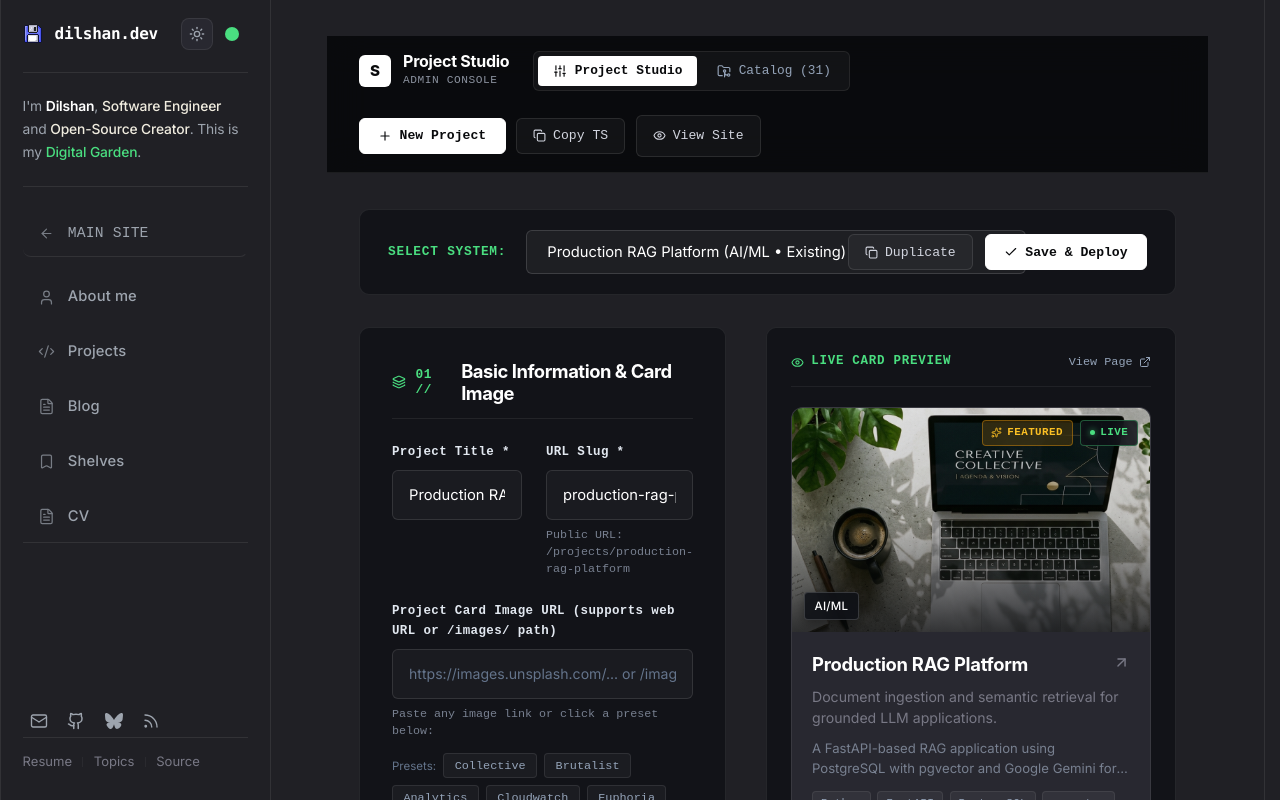
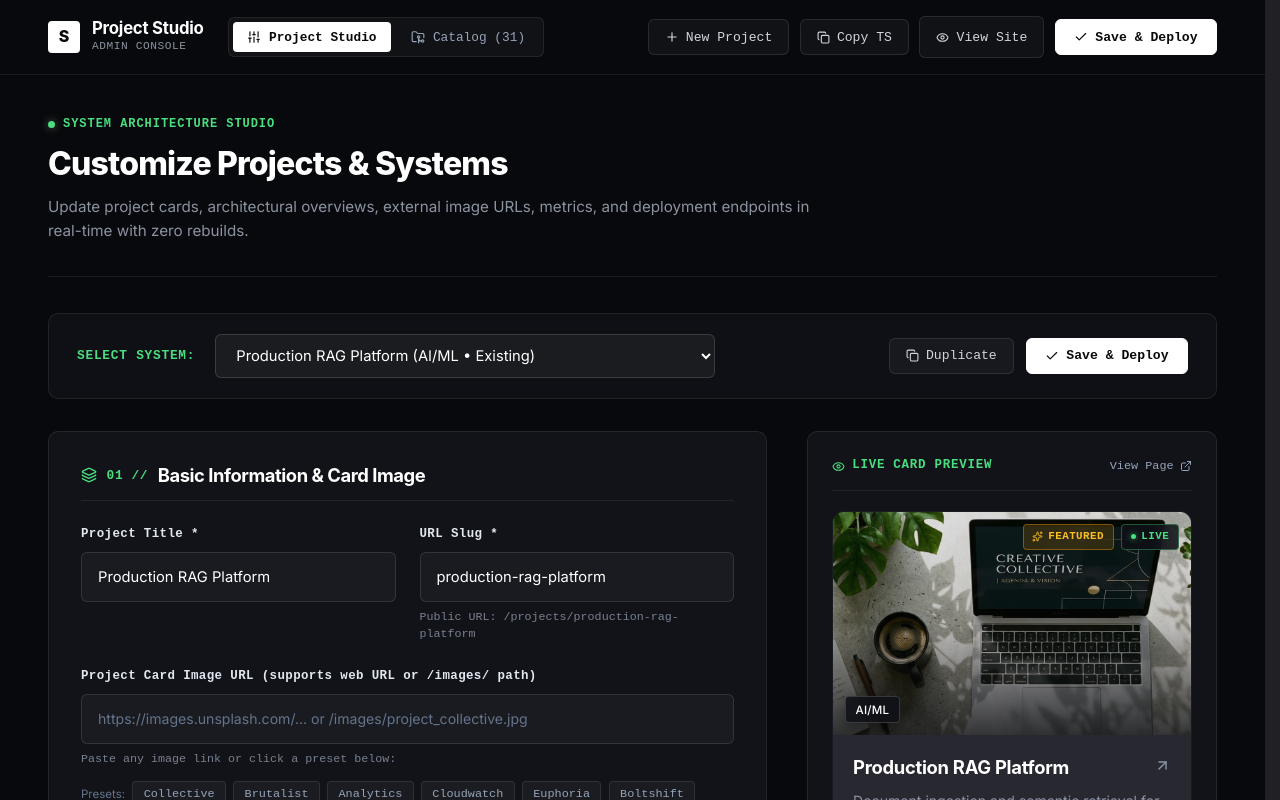
Before and after one commit to dilshandevxx/dilshan-personal-portfolio, a Next.js app: page /admin in a window 1280 px wide. Shown: the top 800 px of the page. Built offline with nearby package versions, Linux system fonts and the light colour scheme; a web font is replaced by a local one.

Commit message:
fix(admin): remove legacy sidebar wrapper from admin page, make full-width with opaque header and image preview

```diff
--- a/src/app/admin/admin.module.css
+++ b/src/app/admin/admin.module.css
@@ -1,12 +1,14 @@
-/* Studio Admin Console — Clean Typography & Effortless Customization (No Slide Panels) */
+/* Studio Admin Console — Clean Editorial SkyLabs Aesthetic (Full Width, Zero Sidebars) */
 
 .adminRoot {
   min-height: 100vh;
-  background-color: var(--color-background, #090a0c);
-  color: var(--color-text, #d2d5df);
+  background-color: #08090c;
+  color: #d2d5df;
   font-family: var(--font-body, -apple-system, BlinkMacSystemFont, "Segoe UI", Roboto, sans-serif);
   padding-bottom: 8rem;
   -webkit-font-smoothing: antialiased;
+  width: 100%;
+  box-sizing: border-box;
 }
 
 /* ------------------------------------------------------------- */
@@ -15,12 +17,18 @@
 .topBar {
   position: sticky;
   top: 0;
-  z-index: 50;
-  background-color: rgba(9, 10, 12, 0.95);
-  backdrop-filter: blur(18px);
-  -webkit-backdrop-filter: blur(18px);
+  z-index: 100;
+  background-color: #08090c;
   border-bottom: 1px solid rgba(255, 255, 255, 0.08);
-  padding: 0.95rem 2rem;
+  padding: 1rem 3rem;
+  width: 100%;
+  box-sizing: border-box;
+}
+
+@media (max-width: 900px) {
+  .topBar {
+    padding: 0.9rem 1.25rem;
+  }
 }
 
 .topBarInner {
@@ -50,15 +58,15 @@
 .brandLogoBadge {
   width: 32px;
   height: 32px;
-  border-radius: 6px;
+  border-radius: 4px;
   background-color: #ffffff;
-  color: #090a0c;
+  color: #08090c;
   display: flex;
   align-items: center;
   justify-content: center;
   font-family: var(--font-display, "Plus Jakarta Sans", sans-serif);
   font-weight: 800;
-  font-size: 0.95rem;
+  font-size: 1rem;
 }
 
 .brandTitleGroup {
@@ -68,7 +76,7 @@
 
 .brandTitle {
   font-family: var(--font-display, "Plus Jakarta Sans", "Outfit", sans-serif);
-  font-size: 1rem;
+  font-size: 1.05rem;
   font-weight: 700;
   color: #ffffff;
   letter-spacing: -0.015em;
@@ -172,13 +180,66 @@
 }
 
 /* ------------------------------------------------------------- */
-/* MAIN CONTAINER                                                */
+/* MAIN CONTAINER & HERO HEADER                                  */
 /* ------------------------------------------------------------- */
 .mainContainer {
   max-width: 1440px;
   margin: 0 auto;
-  padding: 2.25rem 2rem 0;
+  padding: 2.5rem 3rem 0;
   box-sizing: border-box;
+}
+
+@media (max-width: 900px) {
+  .mainContainer {
+    padding: 1.75rem 1.25rem 0;
+  }
+}
+
+.heroHeader {
+  display: flex;
+  flex-direction: column;
+  gap: 0.75rem;
+  margin-bottom: 2.25rem;
+  padding-bottom: 2rem;
+  border-bottom: 1px solid rgba(255, 255, 255, 0.08);
+}
+
+.heroTag {
+  display: inline-flex;
+  align-items: center;
+  gap: 0.5rem;
+  font-family: var(--font-mono, monospace);
+  font-size: 0.75rem;
+  font-weight: 600;
+  color: var(--color-primary, #8bb397);
+  letter-spacing: 0.08em;
+  text-transform: uppercase;
+}
+
+.heroTagDot {
+  width: 7px;
+  height: 7px;
+  border-radius: 50%;
+  background-color: var(--color-primary, #8bb397);
+  box-shadow: 0 0 8px rgba(139, 179, 151, 0.6);
+}
+
+.heroTitle {
+  font-family: var(--font-display, "Plus Jakarta Sans", sans-serif);
+  font-size: 2rem;
+  font-weight: 800;
+  color: #ffffff;
+  letter-spacing: -0.025em;
+  margin: 0;
+  line-height: 1.15;
+}
+
+.heroSubtitle {
+  font-size: 0.95rem;
+  color: #8c93a0;
+  max-width: 780px;
+  line-height: 1.6;
+  margin: 0;
 }
 
 /* ------------------------------------------------------------- */
@@ -196,7 +257,7 @@
   align-items: center;
   justify-content: space-between;
   gap: 1.5rem;
-  background: #121318;
+  background: #0f1015;
   border: 1px solid rgba(255, 255, 255, 0.08);
   border-radius: 10px;
   padding: 1.25rem 1.75rem;
@@ -409,6 +470,87 @@
   background: rgba(255, 255, 255, 0.1);
   color: #ffffff;
   border-color: rgba(255, 255, 255, 0.25);
+}
+
+.presetPillActive {
+  background: #ffffff;
+  color: #08090c;
+  border-color: #ffffff;
+  font-weight: 600;
+}
+
+/* Image Thumbnail Live Preview Box */
+.thumbnailBanner {
+  display: flex;
+  align-items: center;
+  gap: 1.25rem;
+  padding: 0.9rem 1.15rem;
+  background: rgba(255, 255, 255, 0.03);
+  border: 1px solid rgba(255, 255, 255, 0.1);
+  border-radius: 8px;
+  margin-top: 0.85rem;
+}
+
+.thumbnailImg {
+  width: 90px;
+  height: 60px;
+  object-fit: cover;
+  border-radius: 6px;
+  border: 1px solid rgba(255, 255, 255, 0.15);
+  background-color: #121318;
+  flex-shrink: 0;
+}
+
+.thumbnailMeta {
+  display: flex;
+  flex-direction: column;
+  gap: 0.35rem;
+  flex: 1;
+  min-width: 0;
+}
+
+.thumbnailStatus {
+  display: inline-flex;
+  align-items: center;
+  gap: 0.4rem;
+  font-family: var(--font-mono, monospace);
+  font-size: 0.72rem;
+  color: #4ade80;
+  font-weight: 600;
+  letter-spacing: 0.04em;
+}
+
+.thumbnailUrl {
+  font-family: var(--font-mono, monospace);
+  font-size: 0.73rem;
+  color: #8c93a0;
+  white-space: nowrap;
+  overflow: hidden;
+  text-overflow: ellipsis;
+}
+
+.thumbnailActions {
+  display: flex;
+  align-items: center;
+  gap: 0.5rem;
+}
+
+.thumbnailActionBtn {
+  background: transparent;
+  border: 1px solid rgba(255, 255, 255, 0.12);
+  border-radius: 4px;
+  padding: 0.3rem 0.65rem;
+  font-family: var(--font-mono, monospace);
+  font-size: 0.72rem;
+  color: #cbd5e1;
+  cursor: pointer;
+  text-decoration: none;
+  transition: all 0.15s ease;
+}
+
+.thumbnailActionBtn:hover {
+  background: rgba(255, 255, 255, 0.08);
+  color: #ffffff;
 }
 
 /* Quick Tag Chips */
--- a/src/app/admin/page.tsx
+++ b/src/app/admin/page.tsx
@@ -534,7 +534,7 @@ export default function AdminPage() {
             <button
               type="button"
               onClick={handleStartNewProject}
-              className={styles.primaryBtn}
+              className={styles.secondaryBtn}
             >
               <Plus size={14} />
               <span>New Project</span>
@@ -554,6 +554,16 @@ export default function AdminPage() {
               <Eye size={13} />
               <span>View Site</span>
             </Link>
+
+            <button
+              type="button"
+              onClick={handleSaveForm}
+              className={styles.primaryBtn}
+              title="Save project changes"
+            >
+              <Check size={14} />
+              <span>Save &amp; Deploy</span>
+            </button>
           </div>
         </div>
       </header>
@@ -562,6 +572,18 @@ export default function AdminPage() {
       {/* MAIN CONTAINER                                                */}
       {/* ------------------------------------------------------------- */}
       <div className={styles.mainContainer}>
+        {/* Editorial SkyLabs Hero Header */}
+        <div className={styles.heroHeader}>
+          <div className={styles.heroTag}>
+            <span className={styles.heroTagDot} />
+            <span>SYSTEM ARCHITECTURE STUDIO</span>
+          </div>
+          <h1 className={styles.heroTitle}>Customize Projects &amp; Systems</h1>
+          <p className={styles.heroSubtitle}>
+            Update project cards, architectural overviews, external image URLs, metrics, and deployment endpoints in real-time with zero rebuilds.
+          </p>
+        </div>
+
         {activeTab === "studio" ? (
           /* ========================================================== */
           /* TAB 1: STUDIO CUSTOMIZER & LIVE CARD PREVIEW               */
@@ -684,12 +706,54 @@ export default function AdminPage() {
                           key={preset.label}
                           type="button"
                           onClick={() => setFormImage(preset.url)}
-                          className={styles.presetPill}
+                          className={`${styles.presetPill} ${
+                            formImage === preset.url ? styles.presetPillActive : ""
+                          }`}
                         >
                           {preset.label}
                         </button>
                       ))}
                     </div>
+
+                    {/* Active Image Thumbnail Preview Banner */}
+                    {formImage && (
+                      <div className={styles.thumbnailBanner}>
+                        <img
+                          src={formImage}
+                          alt="Card Visual Preview"
+                          className={styles.thumbnailImg}
+                          onError={(e) => {
+                            (e.currentTarget as HTMLImageElement).src = "/images/projects/code-nexus.svg";
+                          }}
+                        />
+                        <div className={styles.thumbnailMeta}>
+                          <span className={styles.thumbnailStatus}>
+                            <Check size={13} color="#4ade80" /> Active Card Image URL
+                          </span>
+                          <span className={styles.thumbnailUrl} title={formImage}>
+                            {formImage}
+                          </span>
+                        </div>
+                        <div className={styles.thumbnailActions}>
+                          <a
+                            href={formImage}
+                            target="_blank"
+                            rel="noreferrer"
+                            className={styles.thumbnailActionBtn}
+                          >
+                            Open ↗
+                          </a>
+                          <button
+                            type="button"
+                            onClick={() => setFormImage("")}
+                            className={styles.thumbnailActionBtn}
+                            title="Clear image URL"
+                          >
+                            Clear
+                          </button>
+                        </div>
+                      </div>
+                    )}
                   </div>
 
                   <div className={styles.formRow}>
--- a/src/components/AppShell.tsx
+++ b/src/components/AppShell.tsx
@@ -12,7 +12,8 @@ export function AppShell({ children }: { children: React.ReactNode }) {
     pathname === "/" ||
     pathname === "/projects" ||
     pathname?.startsWith("/projects/") ||
-    pathname?.startsWith("/portfolio");
+    pathname?.startsWith("/portfolio") ||
+    pathname?.startsWith("/admin");
 
   if (isFullWidthPage) {
     return <main className="landing-page-wrapper">{children}</main>;
```
